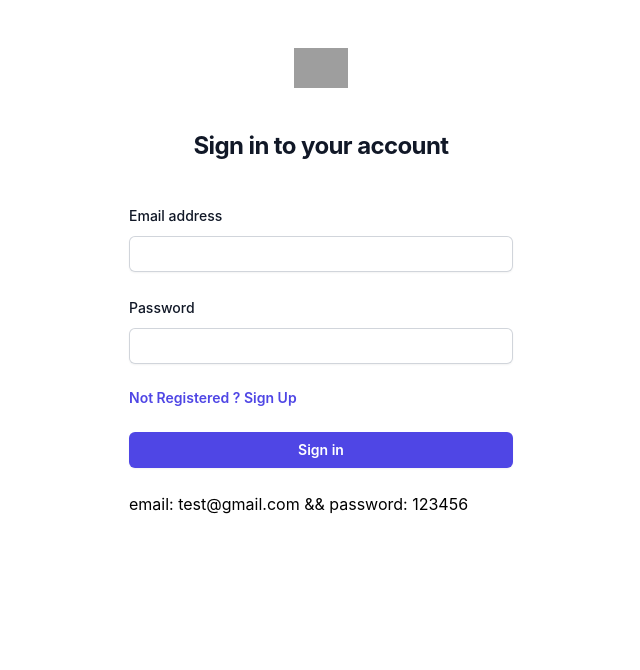
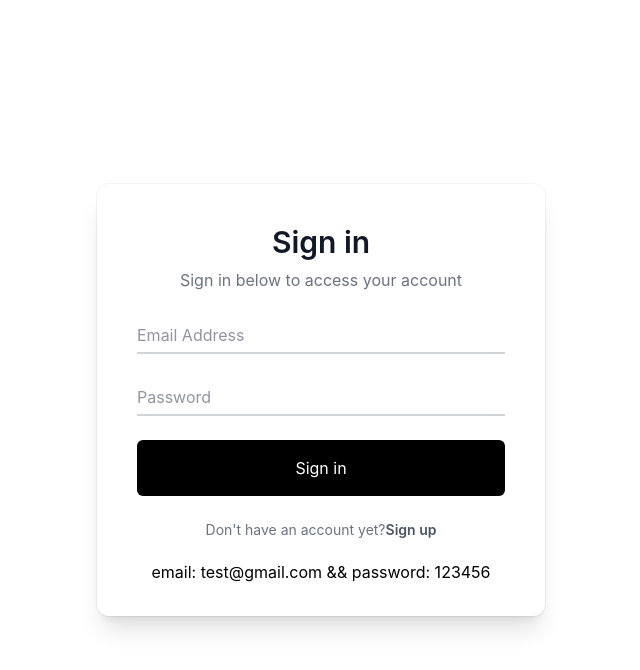
Before and after one commit to SAHIL250499/PersonalizedResumeTool, a React (Create React App) app in the folder resume-frontend/: page / in a window 1280 px wide. Shown: the top 670 px of the page, without its empty margins (319-959 px from the left). Built offline with nearby package versions, Linux system fonts and the light colour scheme; no server answers; grey boxes are pictures that could not be loaded.

Commit message:
added Loader

```diff
--- a/resume-frontend/src/Resume.jsx
+++ b/resume-frontend/src/Resume.jsx
@@ -34,7 +34,6 @@ const Resume = () => {
     getAchievements();
     getLanguages();
     getInterests();
-    return console.log("unmounted");
   },[])
 
 
--- a/resume-frontend/src/api/axios.jsx
+++ b/resume-frontend/src/api/axios.jsx
@@ -1,11 +1,11 @@
 import axios from 'axios';
 
 export default axios.create({
-    baseURL: process.env.REACT_APP_BASE_URL
+    baseURL: process.env.REACT_APP_BASE_URL || 'http://localhost:3001',
 });
 
 export const axiosPrivate = axios.create({
-    baseURL: process.env.REACT_APP_BASE_URL,
+    baseURL: process.env.REACT_APP_BASE_URL || 'http://localhost:3001',
     headers: { 'Content-Type': 'application/json' },
     withCredentials: true
 });
--- /dev/null
+++ b/resume-frontend/src/components/Loader.jsx
@@ -0,0 +1,14 @@
+import React, { useEffect } from 'react'
+
+const Loader = () => {
+  return (
+    <div class='flex space-x-2 justify-center items-center bg-white h-screen'>
+ 	<span class='sr-only'>Loading...</span>
+  	<div class='h-8 w-8 bg-black rounded-full animate-bounce [animation-delay:-0.3s]'></div>
+	<div class='h-8 w-8 bg-black rounded-full animate-bounce [animation-delay:-0.15s]'></div>
+	<div class='h-8 w-8 bg-black rounded-full animate-bounce'></div>
+    </div>
+  )
+}
+
+export default Loader
--- a/resume-frontend/src/components/Login.jsx
+++ b/resume-frontend/src/components/Login.jsx
@@ -2,6 +2,7 @@ import React, { useState } from 'react'
 import axios from 'axios'
 import {useNavigate,Link} from 'react-router-dom';
 import { useLogin } from '../hooks/useLogin';
+import Loader from './Loader';
 
 const  Login=()=>{
     const [values,setValues]=useState({
@@ -19,7 +20,8 @@ const  Login=()=>{
 
   return (
     <>
-    <div class="flex min-h-full flex-col justify-center px-6 py-12 lg:px-8">
+
+    {/* <div class="flex min-h-full flex-col justify-center px-6 py-12 lg:px-8">
 <div class="sm:mx-auto sm:w-full sm:max-w-sm">
 <img class="mx-auto h-10 w-auto" src="https://tailwindui.com/img/logos/mark.svg?color=indigo&shade=600" alt="Your Company"/>
 <h2 class="mt-10 text-center text-2xl font-bold leading-9 tracking-tight text-gray-900">Sign in to your account</h2>
@@ -53,7 +55,45 @@ const  Login=()=>{
 <div>email: test@gmail.com && password: 123456 </div>
 </form>
 </div>
+</div> */}
+
+    {isLoading?(
+      <Loader/>
+    ):(
+      <div
+      className="absolute left-1/2 top-1/2 -translate-x-1/2 -translate-y-1/2 w-full max-w-md bg-white px-6 pt-10 pb-8 shadow-xl ring-1 ring-gray-900/5 sm:rounded-xl sm:px-10">
+      <div class="w-full">
+          <div class="text-center">
+              <h1 class="text-3xl font-semibold text-gray-900">Sign in</h1>
+              <p class="mt-2 text-gray-500">Sign in below to access your account</p>
           </div>
+          <div class="mt-5">
+              <form  onSubmit={handleSubmit}>
+                  <div class="relative mt-6">
+                      <input type="email" name="email" id="email" placeholder="Email Address" onChange={e=>setValues({...values,email:e.target.value})} class="peer mt-1 w-full border-b-2 border-gray-300 px-0 py-1 placeholder:text-transparent focus:border-gray-500 focus:outline-none" autocomplete="NA" />
+                      <label for="email" class="pointer-events-none absolute top-0 left-0 origin-left -translate-y-1/2 transform text-sm text-gray-800 opacity-75 transition-all duration-100 ease-in-out peer-placeholder-shown:top-1/2 peer-placeholder-shown:text-base peer-placeholder-shown:text-gray-500 peer-focus:top-0 peer-focus:pl-0 peer-focus:text-sm peer-focus:text-gray-800">Email Address</label>
+                  </div>
+                  <div class="relative mt-6">
+                      <input type="password" name="password" id="password" placeholder="Password" onChange={e=>setValues({...values,password:e.target.value})} class="peer peer mt-1 w-full border-b-2 border-gray-300 px-0 py-1 placeholder:text-transparent focus:border-gray-500 focus:outline-none" />
+                      <label for="password" class="pointer-events-none absolute top-0 left-0 origin-left -translate-y-1/2 transform text-sm text-gray-800 opacity-75 transition-all duration-100 ease-in-out peer-placeholder-shown:top-1/2 peer-placeholder-shown:text-base peer-placeholder-shown:text-gray-500 peer-focus:top-0 peer-focus:pl-0 peer-focus:text-sm peer-focus:text-gray-800">Password</label>
+                  </div>
+                  <div class="my-6">
+                      <button disabled={isLoading} type="submit" class="w-full rounded-md bg-black px-3 py-4 text-white focus:bg-gray-600 focus:outline-none">Sign in</button>
+                      {error && <div class="show_info text-sm mb-4 w-max text-red-500">Incorrect email or password</div>}
+                  </div>
+                  <p class="text-center text-sm text-gray-500">Don&#x27;t have an account yet?
+                      <Link to="/signup"
+                          class="font-semibold text-gray-600 hover:underline focus:text-gray-800 focus:outline-none">Sign
+                          up
+                      </Link>
+                  </p>
+                  <div className='pt-5 text-center'>email: test@gmail.com && password: 123456 </div>
+              </form>
+          </div>
+      </div>
+  </div>
+    )}
+
 </>
   )
 }
--- a/resume-frontend/src/components/PersistLogin.jsx
+++ b/resume-frontend/src/components/PersistLogin.jsx
@@ -2,6 +2,7 @@ import {Outlet} from 'react-router-dom';
 import { useState,useEffect } from 'react';
 import useRefreshToken from '../hooks/useRefreshToken';
 import { useAuthContext } from '../hooks/useAuthContext';
+import Loader from './Loader';
 
 
 
@@ -28,7 +29,7 @@ const PersistLogin = () =>{
 
     return (
         <>
-        {isLoading ? <p>Loading ...</p>:<Outlet/>}
+        {isLoading ? <Loader/>:<Outlet/>}
         </>
     )
 }
--- a/resume-frontend/src/components/SignUp.jsx
+++ b/resume-frontend/src/components/SignUp.jsx
@@ -2,6 +2,7 @@ import React, { useState } from 'react'
 import axios from 'axios'
 import {Link} from 'react-router-dom';
 import { useSignup } from '../hooks/useSignup';
+import Loader from './Loader';
 
 const  SignUp=()=>{
     const [values,setValues]=useState({
@@ -13,13 +14,12 @@ const  SignUp=()=>{
 
     const handleSubmit=async (e)=>{
         e.preventDefault();
-        console.log(values.email,values.password)
         await signup(values.email,values.password)
     }
 
   return (
     <>
-    <div class="flex min-h-full flex-col justify-center px-6 py-12 lg:px-8">
+    {/* <div class="flex min-h-full flex-col justify-center px-6 py-12 lg:px-8">
     <div class="sm:mx-auto sm:w-full sm:max-w-sm">
       <img class="mx-auto h-10 w-auto" src="https://tailwindui.com/img/logos/mark.svg?color=indigo&shade=600" alt="Your Company"/>
       <h2 class="mt-10 text-center text-2xl font-bold leading-9 tracking-tight text-gray-900">Sign Up to your account</h2>
@@ -47,11 +47,44 @@ const  SignUp=()=>{
         </div>
         <div>
           <button disabled={isLoading} type="submit" class="flex w-full justify-center rounded-md bg-indigo-600 px-3 py-1.5 text-sm font-semibold leading-6 text-white shadow-sm hover:bg-indigo-500 focus-visible:outline focus-visible:outline-2 focus-visible:outline-offset-2 focus-visible:outline-indigo-600">Sign Up</button>
-        {error && <div class="show_info text-sm mb-4 w-max text-red-500">Incorrect email or password</div>}
+          {error && <div class="show_info text-sm mb-4 w-max text-red-500">Email Already exists</div>}
         </div>
       </form>
     </div>
+  </div> */}
+    {isLoading?(<Loader/>):(
+      <div
+            className="absolute left-1/2 top-1/2 -translate-x-1/2 -translate-y-1/2 w-full max-w-md bg-white px-6 pt-10 pb-8 shadow-xl ring-1 ring-gray-900/5 sm:rounded-xl sm:px-10">
+            <div class="w-full">
+                <div class="text-center">
+                    <h1 class="text-3xl font-semibold text-gray-900">Sign Up</h1>
                 </div>
+                <div class="mt-5">
+                    <form  onSubmit={handleSubmit}>
+                        <div class="relative mt-6">
+                            <input type="email" name="email" id="email" placeholder="Email Address"  onChange={e=>setValues({...values,email:e.target.value})} class="peer mt-1 w-full border-b-2 border-gray-300 px-0 py-1 placeholder:text-transparent focus:border-gray-500 focus:outline-none" autocomplete="NA" />
+                            <label for="email" class="pointer-events-none absolute top-0 left-0 origin-left -translate-y-1/2 transform text-sm text-gray-800 opacity-75 transition-all duration-100 ease-in-out peer-placeholder-shown:top-1/2 peer-placeholder-shown:text-base peer-placeholder-shown:text-gray-500 peer-focus:top-0 peer-focus:pl-0 peer-focus:text-sm peer-focus:text-gray-800">Email Address</label>
+                        </div>
+                        <div class="relative mt-6">
+                            <input type="password" name="password" id="password" placeholder="Password" onChange={e=>setValues({...values,password:e.target.value})} class="peer peer mt-1 w-full border-b-2 border-gray-300 px-0 py-1 placeholder:text-transparent focus:border-gray-500 focus:outline-none" />
+                            <label for="password" class="pointer-events-none absolute top-0 left-0 origin-left -translate-y-1/2 transform text-sm text-gray-800 opacity-75 transition-all duration-100 ease-in-out peer-placeholder-shown:top-1/2 peer-placeholder-shown:text-base peer-placeholder-shown:text-gray-500 peer-focus:top-0 peer-focus:pl-0 peer-focus:text-sm peer-focus:text-gray-800">Password</label>
+                        </div>
+                        <div class="my-6">
+                            <button disabled={isLoading} type="submit" class="w-full rounded-md bg-black px-3 py-4 text-white focus:bg-gray-600 focus:outline-none">Sign up</button>
+                            {error && <div class="show_info text-sm mb-4 w-max text-red-500">Email already exists</div>}
+                        </div>
+                        <p class="text-center text-sm text-gray-500">Already Registered ?
+                            <Link to="/"
+                                class="font-semibold text-gray-600 hover:underline focus:text-gray-800 focus:outline-none">Sign
+                                In
+                            </Link>
+                        </p>
+                    </form>
+                </div>
+            </div>
+      </div>
+    )}
+
 </>
   )
 }
--- a/resume-frontend/src/context/AuthContext.jsx
+++ b/resume-frontend/src/context/AuthContext.jsx
@@ -18,7 +18,7 @@ export const AuthContextProvider=({children})=>{
         user:null
     })
 
-    console.log('AuthContext state: ',state)
+    // console.log('AuthContext state: ',state)
 
     return(
         <AuthContext.Provider value={{...state,dispatch}}>
--- a/resume-frontend/src/hooks/useLogin.jsx
+++ b/resume-frontend/src/hooks/useLogin.jsx
@@ -6,7 +6,7 @@ const LOGIN_URL='/auth/local/login';
 
 export const useLogin=()=>{
     const [error,setError]=useState(null)
-    const [isLoading,setIsLoading]=useState(null)
+    const [isLoading,setIsLoading]=useState(false)
     const {dispatch}=useAuthContext();
 
     const login=async (email,password)=>{
--- a/resume-frontend/src/hooks/useRefreshToken.jsx
+++ b/resume-frontend/src/hooks/useRefreshToken.jsx
@@ -7,8 +7,6 @@ const useRefreshToken = () => {
     const response=await axios.post('/auth/refresh',{},{
         withCredentials: true
     });
-    console.log("Hello from Refresh Token");
-    console.log(response)
     dispatch({type:'LOGIN',payload:response.data})
     return response?.data?.access_token;
   }
--- a/resume-frontend/src/hooks/useSignup.jsx
+++ b/resume-frontend/src/hooks/useSignup.jsx
@@ -4,7 +4,7 @@ import axios from '../api/axios';
 
 export const useSignup=()=>{
     const [error,setError]=useState(null)
-    const [isLoading,setIsLoading]=useState(null)
+    const [isLoading,setIsLoading]=useState(false)
     const {dispatch}=useAuthContext();
 
     const signup=async (email,password)=>{
```
Also changed, not shown: 2 other files (tests, documents, lock files or other folders). Lines whose indentation alone changed are shown as unchanged.
